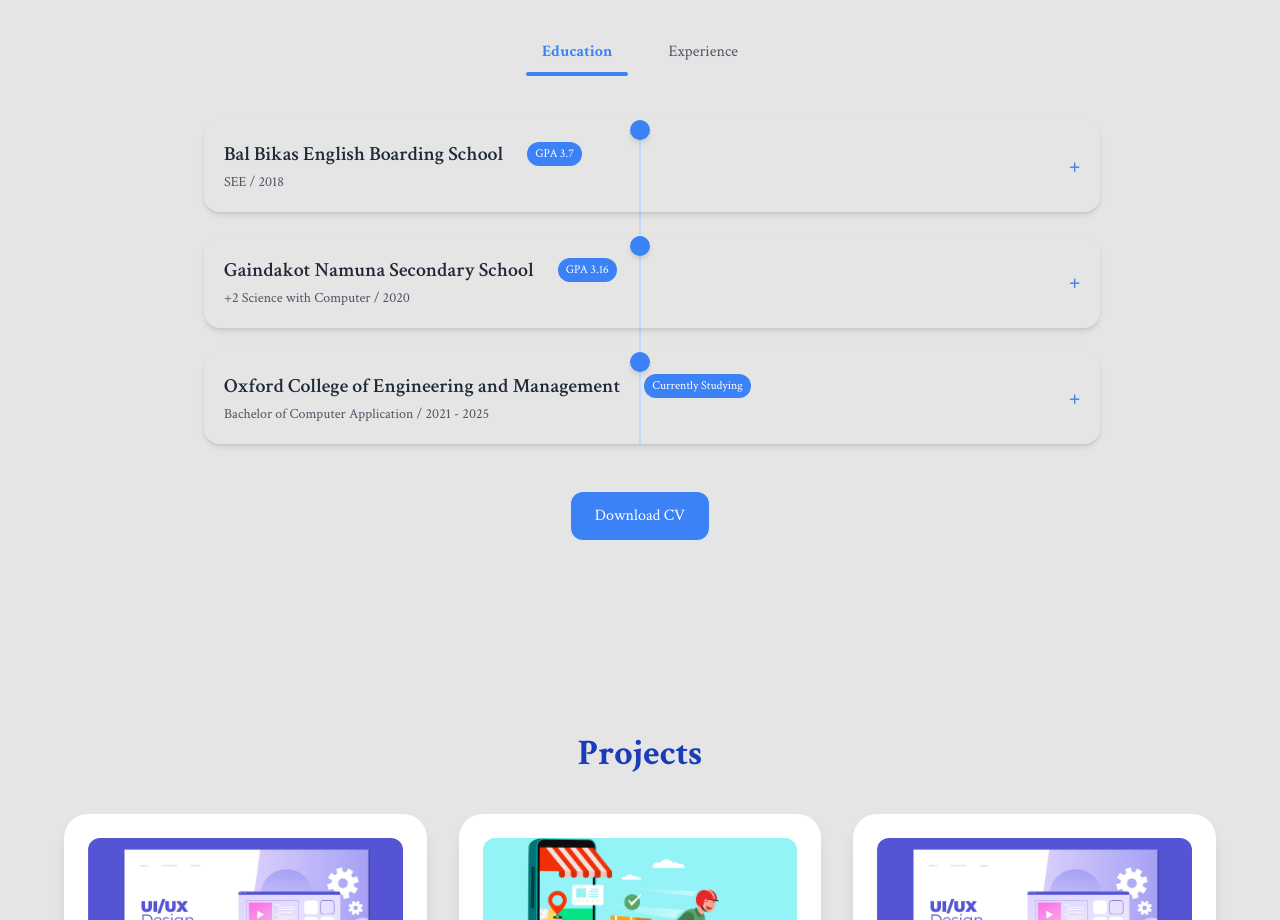
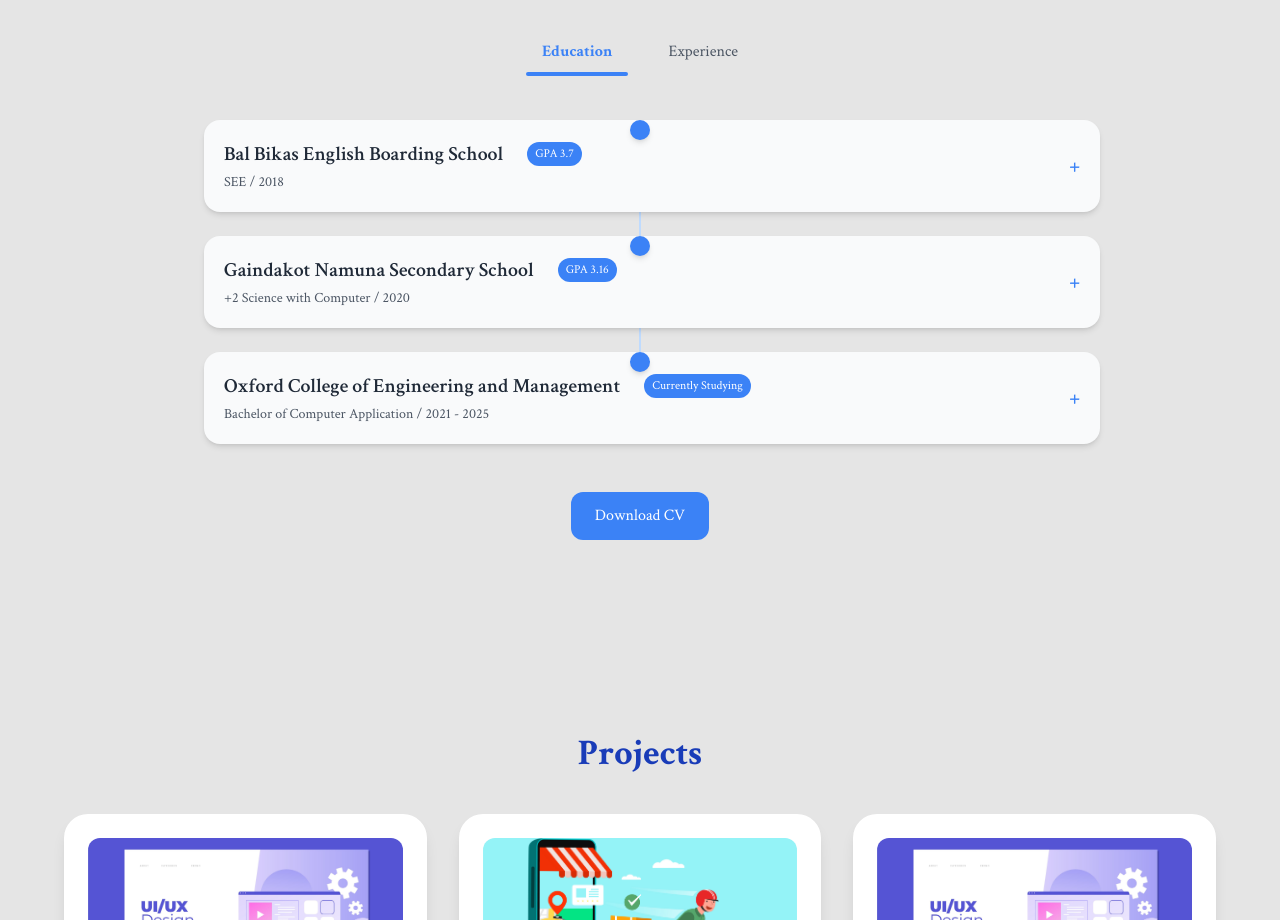
Before and after one commit to Im-binay/Binay_portfolio, a React (Vite) app: page / in a window 1280 px wide. Shown: the part 2180-3100 px from the top of the page. Built offline with nearby package versions, Linux system fonts and the light colour scheme.

Commit message:
Resolve page loadiong issue

```diff
--- a/src/components/EduExp.jsx
+++ b/src/components/EduExp.jsx
@@ -95,7 +95,7 @@ useLayoutEffect(() => {
               {/* Accordion Header */}
               <div
                 className="ml-0 md:ml-6 w-full cursor-pointer flex flex-col sm:flex-row justify-between items-start sm:items-center p-3 sm:p-5 rounded-2xl shadow-md hover:shadow-lg transition-all duration-300"
-                style={{ color: textColor }}
+                style={{ backgroundColor: contentBg, color: textColor }}
                 onClick={() => handleToggle(idx)}
               >
                 <div className="flex-1">
```
